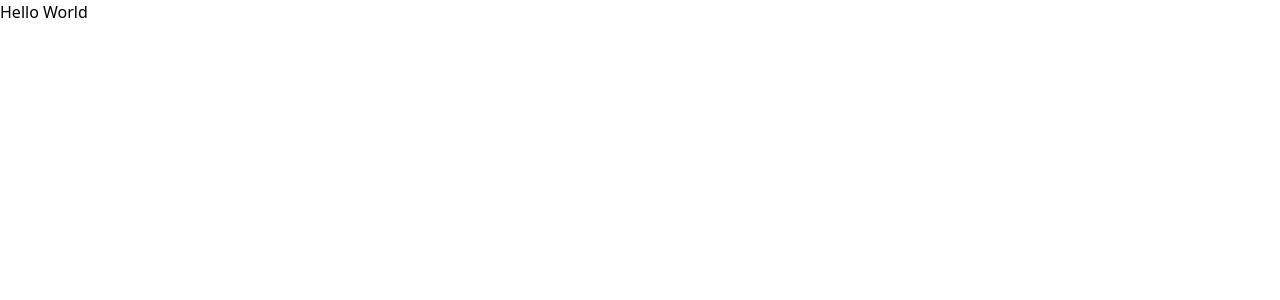
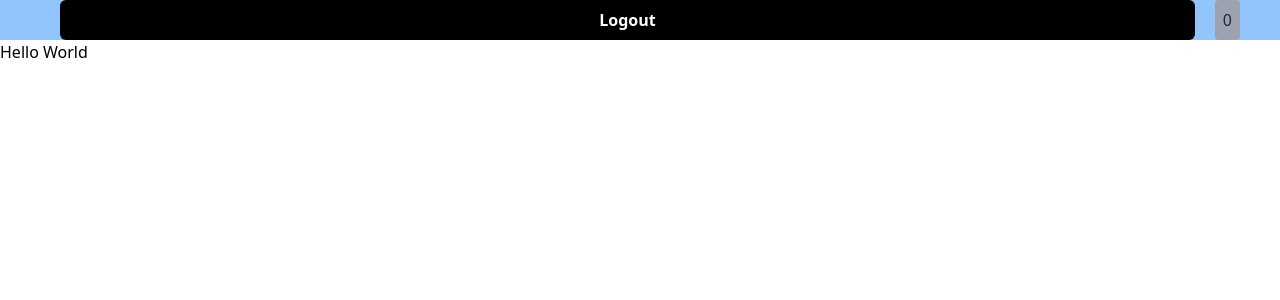
Before and after one commit to muchfahmiarif/react-dev, a React (Vite) app: page / in a window 1280 px wide. Shown: the top 300 px of the page. Built offline with nearby package versions, Linux system fonts and the light colour scheme; sample sign-in values are in the browser's storage.

Commit message:
`implement redux` move component navbar to main structure app

```diff
--- a/src/Pages/product.jsx
+++ b/src/Pages/product.jsx
@@ -3,7 +3,6 @@ import { Fragment, useEffect, useState } from "react";
 import getProducts from "../services/product.service";
 import { useLogin } from "../hooks/useLogin";
 import TableCart from "../components/Fragments/TableCart";
-import Navbar from "../components/Layouts/Navbar";
 
 const Products = () => {
   const [products, setProducts] = useState([]);
@@ -17,7 +16,6 @@ const Products = () => {
 
   return (
     <Fragment>
-      <Navbar />
       <div className="flex justify-center gap-2 mt-2">
         <div className="w-3/4 flex flex-wrap">
           {products.length > 0 &&
--- a/src/main.jsx
+++ b/src/main.jsx
@@ -10,6 +10,7 @@ import Profile from "./Pages/profile";
 import DetailProduct from "./Pages/detailProduct";
 import { Provider } from "react-redux";
 import store from "./redux/store";
+import Navbar from "./components/Layouts/Navbar";
 
 const router = createBrowserRouter([
   {
@@ -42,6 +43,7 @@ const router = createBrowserRouter([
 ReactDOM.createRoot(document.getElementById("root")).render(
   <React.StrictMode>
     <Provider store={store}>
+      <Navbar />
       <RouterProvider router={router} />
     </Provider>
   </React.StrictMode>
```
